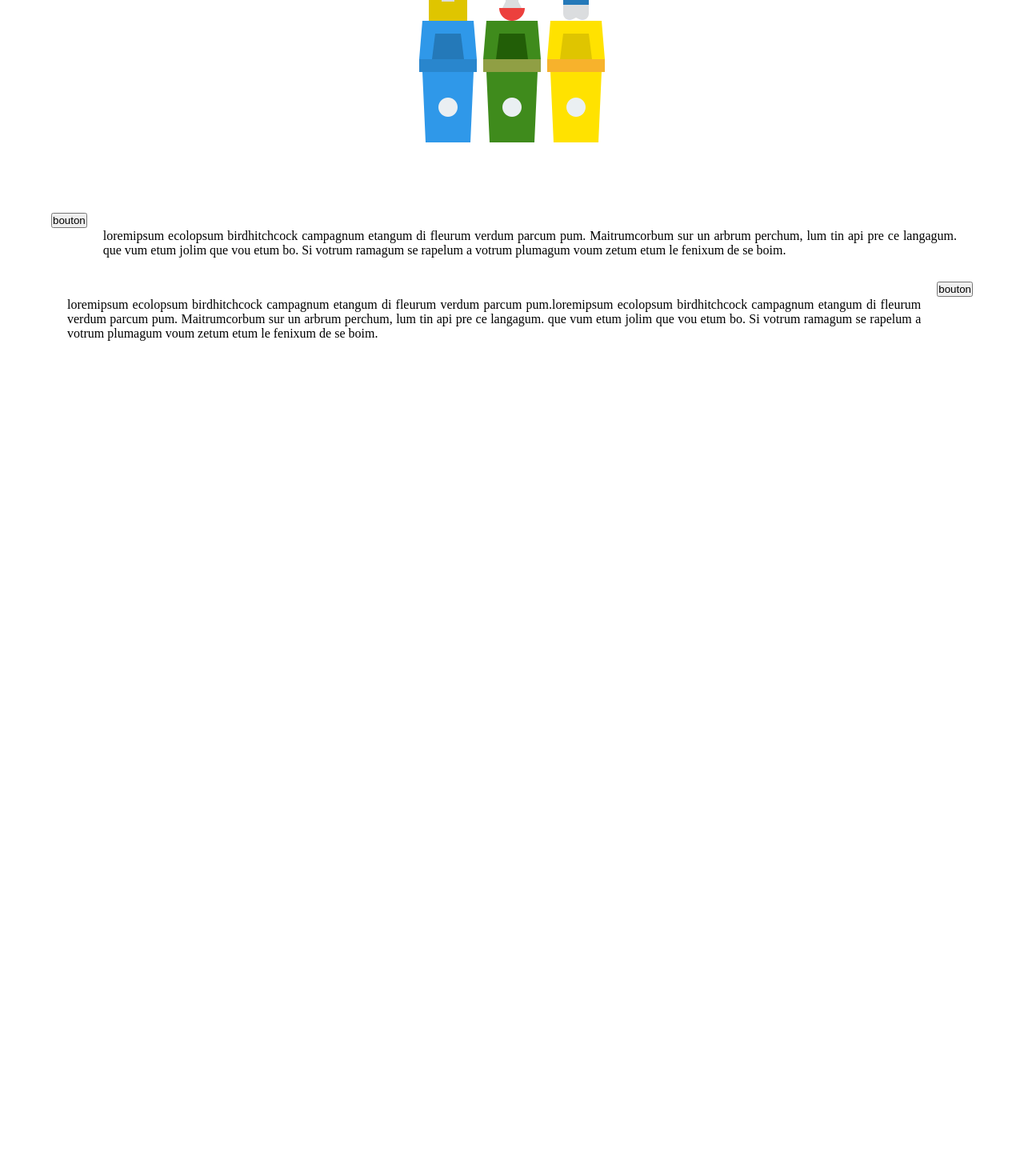
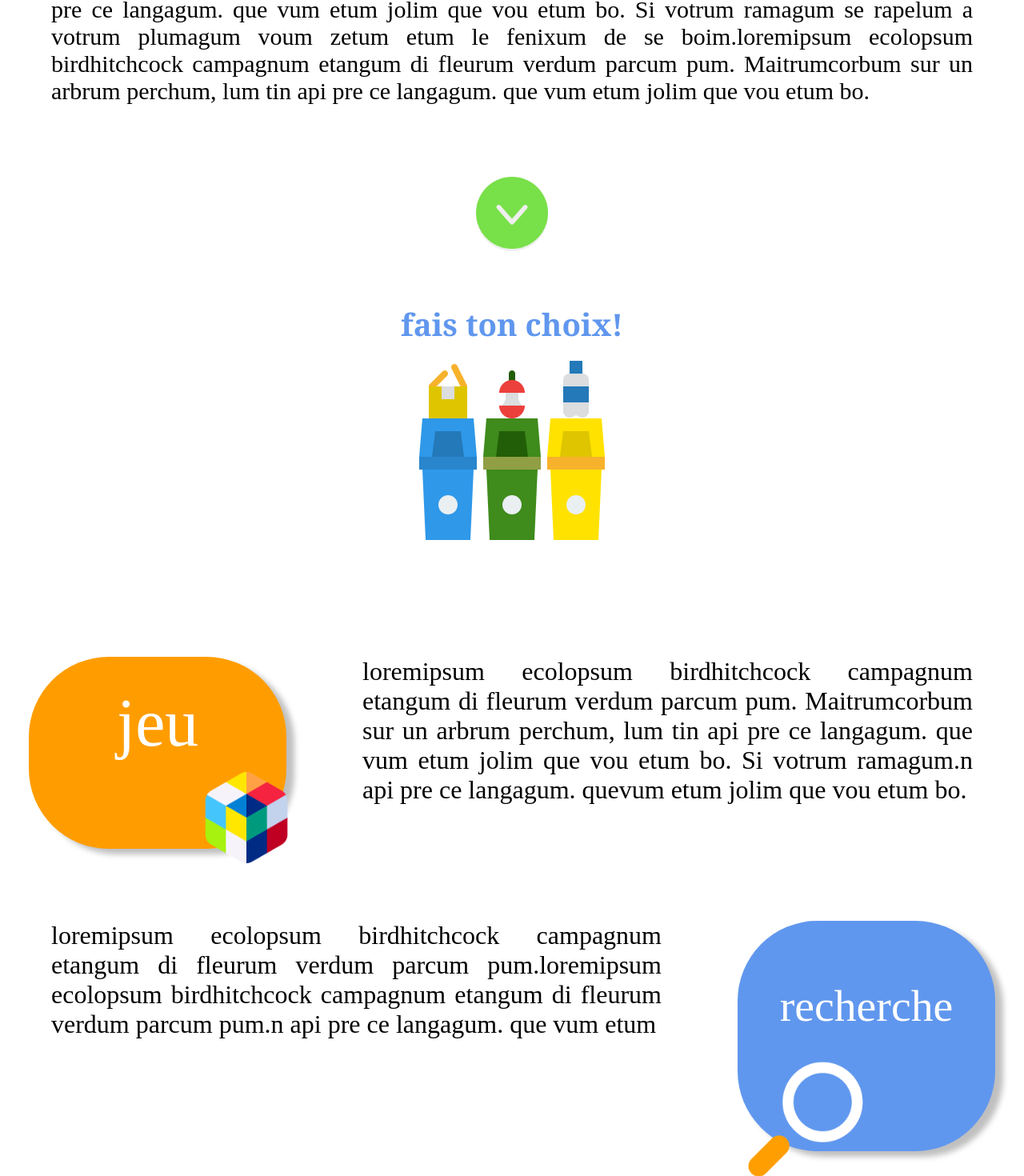
Before and after one commit to galateeL/projet-2-tri-cycle, a React (Vite) app in the folder frontend/: page / in a window 1280 px wide. Shown: the part 1052-2522 px from the top of the page at 80% size. Before the commit the page ends 1508 px from the top, so only its background shows below. Built offline with nearby package versions, Linux system fonts and the light colour scheme; a web font is replaced by a local one.

Commit message:
fix problems and clean code

```diff
--- a/frontend/src/Home.css
+++ b/frontend/src/Home.css
@@ -1,30 +1,32 @@
 .logoImage {
-  font-size: 2%;
-  max-width: 50%;
-  width: 150px;
-  height: 250px;
-  min-width: 250px;
+  width: 70%;
+  max-width: 600px;
+  min-width: 50px;
 }
 
 .logoTitre {
-  color: #77df4a;
   justify-content: center;
   flex-direction: column;
   text-align: center;
 }
 
 .triTitre {
-  font-size: 350%;
+  font-size: 450%;
   font-family: "georgia";
   justify-content: center;
-  margin: 10px 00px 0px 10px;
+  color: #77df4a;
+  margin: 0px 0px 0px 25%;
+  width: 50%;
+  min-width: 100px;
+  max-width: 1000px;
+
 }
 
-.flecheBas {
+.flecheImg {
   image-rendering: 10%;
   margin-left: 5%;
   width: 20%;
-  max-width: 100px;
+  max-width: 20px;
   min-width: 90px;
   display: flex;
   text-align: center;
@@ -32,28 +34,27 @@
 }
 
 .imgButton {
-  image-rendering: 10%;
   margin-left: 5%;
-  width: 10%;
-  max-width: 100px;
-  min-width: 200px;
-  display: flex;
+  width: 40%;
+  max-width: 300px;
+  min-width: 100px;
   text-align: center;
   justify-items: center;
   justify-content: space-between;
+
 }
 
 .presentation {
-  margin: 20px 0px 30px 20px;
+  margin: 0px 5% 30px 5%;
   display: block;
   text-align: justify;
-  font-size: 20px;
+  font-size: 10px;
   font-weight: lighter;
 }
 
 .presentation:first-letter {
   font-family: "Segoe UI", Tahoma, Geneva, Verdana, sans-serif;
-  font-size: 120px;
+  font-size: 100px;
   color: #6097eeff;
 }
 
@@ -78,30 +79,209 @@
 
 .triopoubelles {
   text-align: center;
-  margin: 120px 0px 0px 0px;
+  margin: 5% 0px 0px 10%;
   color: #6097eeff;
   font-family: Georgia;
   font-size: larger;
+  width: 80%;
+  height:800%;
+  min-width: 100px;
+}
+
+.divQuizz {
+  display: flex;
+  margin-top: 10%;
+  margin-bottom: 10px;
+  text-align: center;
+  height: 50vw;
+
 }
 
 .buttonQuizz {
-  display: flex;
-  margin: 70px 5% 10px 5%;
-  text-align: center;
+  width: 100%;
+  height: 100%;
+  border-radius: 100px;
+  background-color: #ff9d00ff ;
+  border: none;
+  color: white;
+  font-size: 8vw;
+  font-size-adjust: 0.5;
+  box-shadow: 10px 7px 7px rgba(0, 0, 0, 0.25);
+  box-shadow: 10px;
+  padding-bottom: 20%;
+  font-family:cursive;
+  margin-left: 5px;
+}.buttonQuizz:hover {
+  background-color: #fae56f; /* Green */
+  color: white;
 }
 
+
 .buttonSearch {
-  display: flex;
-  margin: 10px 5% 10px 5%;
-  text-align: center;
-  flex-direction: row-reverse;
+  width: 100%;
+  height: 175%;
+  border-radius: 100px;
+  background-color: #6097eeff ;
+  border: none;
+  color: white;
+  font-size: 7vw;
+  font-size-adjust: 0.5;
+  box-shadow: 10px 7px 7px rgba(0, 0, 0, 0.25);
+  box-shadow: 10px;
+  padding-bottom: 20%;
+  font-family:cursive;
+  padding-left: 3vw;
+  padding-right: 3vw;
+  margin-right: 5px;
+
+  }.buttonSearch:hover {
+    background-color: #cbcff7; /* Green */
+    color: white;
+}
+
+.linkButton {
+  width: 60%;
 }
 
 .pQ {
   text-align: justify;
-  margin: 20px;
+  margin-left: 5%;
+  margin-right: 5%;
+  font-size: 110%;
 }
 .pS {
   text-align: justify;
-  margin: 20px;
+  margin-left: 5%;
+  margin-right: 5%;
+  font-size: 110%;
 }
+
+.divButtonQuizz {
+  width: 400%;
+  max-width: 30%;
+  height: 70%;
+  max-height: 50%;
+  position: relative;
+  margin-right: 5px;
+  padding-left: 5px;
+}
+
+.divButtonSearch {
+  width: 400%;
+  max-width: 30%;
+  height: 120%;
+  max-height: 50%;
+  position: relative;
+  margin-right: 5px;
+  padding-left: 5px;
+}
+
+.imgQuizzButton {
+  position: relative;
+  top: -45%;
+  left: 28%;
+  width: 55%;
+}
+
+.divSearch {
+  display: flex;
+  margin: 70px 0% 10px 0%;
+  text-align: center;
+  height: 30vw;
+  flex-direction: row-reverse;
+}
+
+.imgSearchButton {
+  position: relative;
+  top: -50%;
+  left: -20%;
+  width: 55%;
+}
+
+
+@media screen and (min-width: 900px) {
+  .presentation {
+    margin: 50px 5% 90px 5%;
+    display: block;
+    text-align: justify;
+    font-size: 30px;
+    font-weight: lighter;
+  }
+  .pQ {
+    text-align: justify;
+    margin-left: 5%;
+    margin-right: 5%;
+    font-size: 200%;
+  }
+  .pS {
+    text-align: justify;
+    margin-left: 5%;
+    margin-right: 5%;
+    font-size: 200%;
+  }
+
+  .divSearch {
+    display: flex;
+    margin: 0% 0% 10px 0%;
+    text-align: center;
+    height: 30vw;
+    flex-direction: row-reverse;
+  }
+
+  .divQuizz {
+    display: flex;
+    text-align: center;
+    height: 25vw;
+  }
+
+  .buttonQuizz {
+    width: 85%;
+    height: 150%;
+    border-radius: 100px;
+    background-color: #ff9d00ff ;
+    border: none;
+    color: white;
+    font-size: 6vw;
+    font-size-adjust: 0.5;
+    box-shadow: 10px 7px 7px rgba(0, 0, 0, 0.25);
+    box-shadow: 10px;
+    padding-bottom: 20%;
+    font-family:cursive;
+    margin-left: 5px;
+  }
+
+  .imgQuizzButton {
+    position: relative;
+    top: -60%;
+    left: 30%;
+    width: 30%;
+  }
+
+
+  .imgSearchButton {
+    position: relative;
+    top: -75%;
+    left: -20%;
+    width: 55%;
+  }
+
+  .buttonSearch {
+    width: 85%;
+    height: 150%;
+    border-radius: 100px;
+    background-color: #6097eeff ;
+    border: none;
+    color: white;
+    font-size: 4vw;
+    font-size-adjust: 0.5;
+    box-shadow: 10px 7px 7px rgba(0, 0, 0, 0.25);
+    box-shadow: 10px;
+    padding-bottom: 20%;
+    font-family:cursive;
+    padding-left: 3vw;
+    padding-right: 3vw;
+    margin-right: 5px;
+  }
+
+
+}
--- a/frontend/src/components/ButtonQuizz.jsx
+++ b/frontend/src/components/ButtonQuizz.jsx
@@ -2,12 +2,10 @@ import { Link } from "react-router-dom";
 
 export default function ButtonQuizz() {
   return (
-    <div>
-      <Link to="/">
-        <button className="buttonQuiz" type="button">
-          bouton
-        </button>
-      </Link>
-    </div>
+    <Link className="linkButton" to="/Quizz">
+      <button className="buttonQuizz" type="button">
+        jeu
+      </button>
+    </Link>
   );
 }
--- a/frontend/src/components/ButtonSearch.jsx
+++ b/frontend/src/components/ButtonSearch.jsx
@@ -1,13 +1,11 @@
 import { Link } from "react-router-dom";
 
-export default function ButtonQuizz() {
+export default function ButtonSearch() {
   return (
-    <div>
-      <Link to="/">
-        <button className="buttonQuiz" type="button">
-          bouton
-        </button>
-      </Link>
-    </div>
+    <Link className="linkButton" to="/Research">
+      <button className="buttonSearch" type="button">
+        recherche
+      </button>
+    </Link>
   );
 }
--- a/frontend/src/pages/Home.jsx
+++ b/frontend/src/pages/Home.jsx
@@ -13,13 +13,10 @@ export default function Home() {
         <nav>
           <Header />
         </nav>
-      </div>
-      <div className="logoTitre">
-        <img className="logoImage" src={logo} alt="LOGO" />
-
-        <h1 className="triTitre">Tri`&apos`Cycle</h1>
-      </div>
-      <div>
+        <div className="logoTitre">
+          <img className="logoImage" src={logo} alt="LOGO" />
+          <h1 className="triTitre">TriCycle</h1>
+        </div>
         <p className="presentation">
           Sous le solum, chantum li zoisum di loremipsum ecolopsum.
           Birdhitchcock campagnum etangum di fleurum verdum parcum pum.
@@ -38,24 +35,36 @@ export default function Home() {
         <h1>fais ton choix!</h1>
         <img src={trioPoubelles} alt="trioPoubelles" />
       </div>
-      <div className="buttonQuizz">
-        <ButtonQuizz />
+      <div className="divQuizz">
+        <div className="divButtonQuizz">
+          <ButtonQuizz />
+          <img
+            src="../src/assets/rubik-game.png"
+            className="imgQuizzButton"
+            alt="QuizzImg"
+          />
+        </div>
+
         <p className="pQ">
           loremipsum ecolopsum birdhitchcock campagnum etangum di fleurum verdum
           parcum pum. Maitrumcorbum sur un arbrum perchum, lum tin api pre ce
-          langagum. que vum etum jolim que vou etum bo. Si votrum ramagum se
-          rapelum a votrum plumagum voum zetum etum le fenixum de se boim.
+          langagum. que vum etum jolim que vou etum bo. Si votrum ramagum.n api
+          pre ce langagum. quevum etum jolim que vou etum bo.
         </p>
       </div>
-      <div className="buttonSearch">
-        <ButtonSearch />
+      <div className="divSearch">
+        <div className="divButtonSearch">
+          <ButtonSearch />
+          <img
+            src="../src/assets/glass-blue.png"
+            className="imgSearchButton"
+            alt="SearchImg"
+          />
+        </div>
         <p className="pS">
           loremipsum ecolopsum birdhitchcock campagnum etangum di fleurum verdum
           parcum pum.loremipsum ecolopsum birdhitchcock campagnum etangum di
-          fleurum verdum parcum pum. Maitrumcorbum sur un arbrum perchum, lum
-          tin api pre ce langagum. que vum etum jolim que vou etum bo. Si votrum
-          ramagum se rapelum a votrum plumagum voum zetum etum le fenixum de se
-          boim.
+          fleurum verdum parcum pum.n api pre ce langagum. que vum etum
         </p>
       </div>
     </div>
--- a/frontend/src/pages/Quizz.jsx
+++ b/frontend/src/pages/Quizz.jsx
@@ -7,7 +7,7 @@ export default function Quizz() {
       <Header />
       <section>
         <div>
-          <h1>A toi de jouer !</h1>
+          <h1 className="h1Quizz">A toi de jouer !</h1>
           <h2 id="question">Ou jettes-tu...</h2>
           <h3>Mais quel dommage de jeter ce si bel arrosoir...</h3>
           <img
--- a/frontend/src/services/Quizz.css
+++ b/frontend/src/services/Quizz.css
@@ -26,7 +26,7 @@ section {
   height: 25vw;
 }
 
-h1 {
+.h1Quizz {
   color: white;
   margin-bottom: 3vh;
 }
```
Also changed, not shown: frontend/src/components/contactForm.jsx (deleted, +0 -58 lines).
